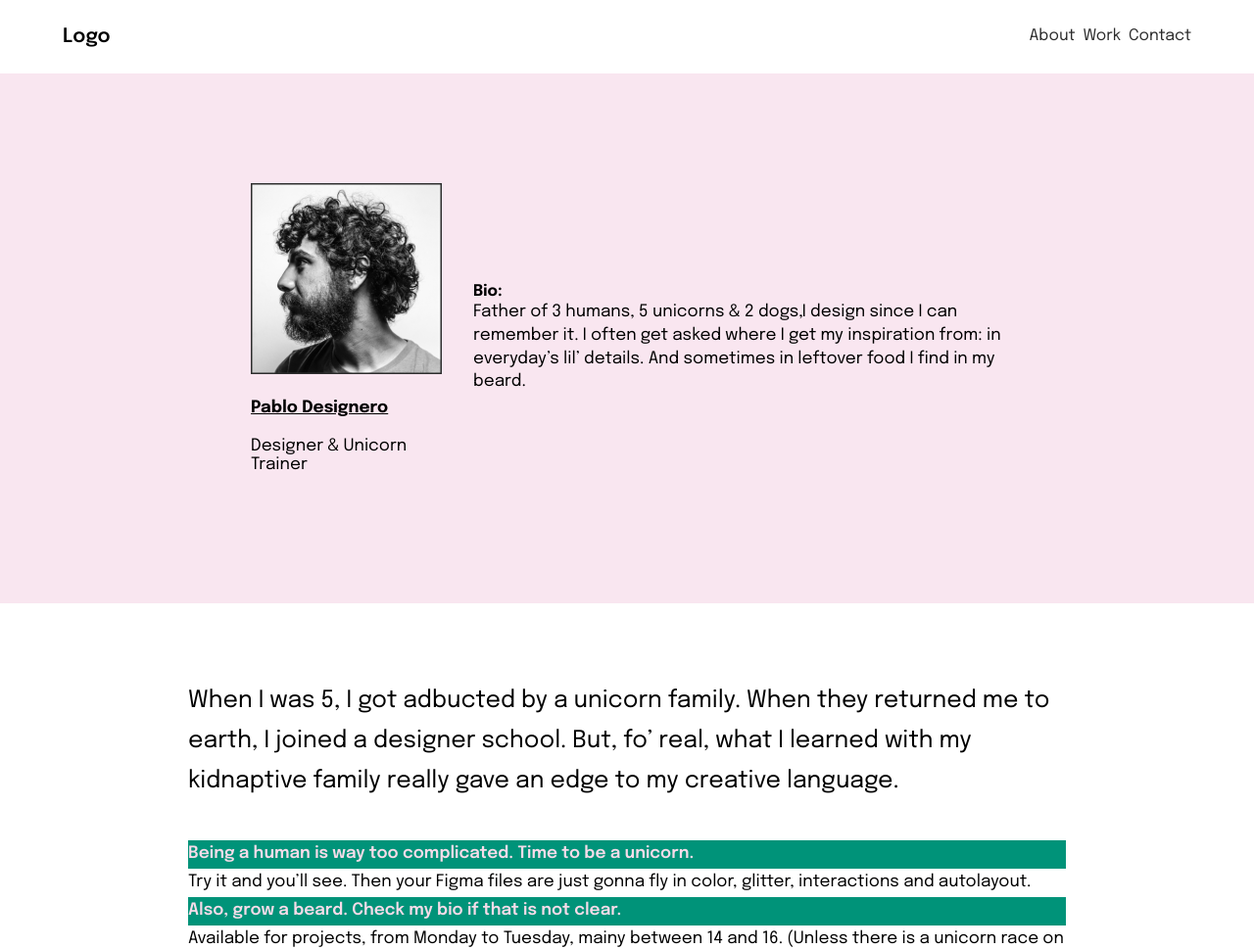
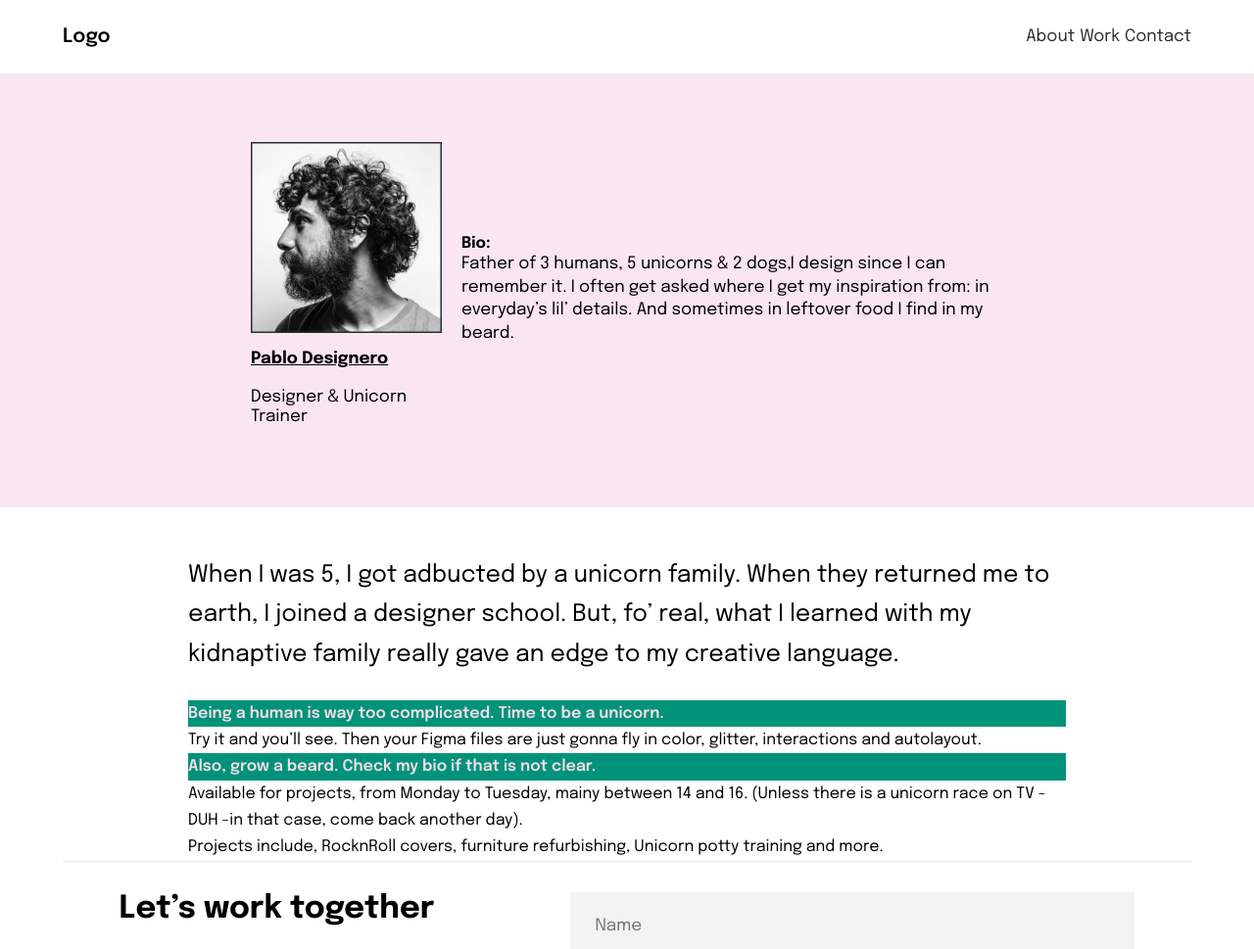
Before and after one commit to Angela07c/portfolio, a plain HTML site: page index.html in a window 1280 px wide. Shown: the top 969 px of the page at 98% size. Drawn offline with Linux system fonts and the light colour scheme.

Commit message:
Ajuste de todas las fuentes usando medidas relativas

```diff
--- a/css/main.css
+++ b/css/main.css
@@ -8,10 +8,16 @@
     --piggy-pink: #F6DCE9;
     --pink-lace: #F9E6F0;
     --white: #ffffff;
+
+
+    /**Forms */
     --height-input: 69px;
 
-    /**/
+    /**Anchors*/
     --color-menu-link: var( --charleston-green-v1 );
+
+    /** Fonts*/
+    --overall-font-size: 62.5%;
 }
 
 * {
@@ -20,25 +26,31 @@
     margin: 0;
     box-sizing: border-box;
 }
+html {
+    font-size: var(--overall-font-size);
+}
 
 body {
     font-family: "Epilogue", sans-serif;
+    font-size: 1.6rem;      /*16px*/
+
 }
 
 p {
     line-height: 1.4;
-    font-size: 17px;
+    font-size: 1.7rem;
 }
 
 /** Header */
 #logo {
-    font-size: 20px;
+    font-size: 2rem;
     font-weight: 600;
 }
 
 .menu-item a {
     text-decoration: none;
     color: var( --color-menu-link );
+    font-size: 1.7rem;
 }
 .menu-item a:hover {
     color: gray;
@@ -82,14 +94,27 @@ ul.main-menu {
 /** Main: Section Bio */
 .bio {
     background-color: var( --pink-lace);
+
 }
+
 
 .bio-content {
     padding: 4.8rem 0;
 }
 
+.biography {
+    margin-top: 6rem;
+ }
+
+ .biography-strong {
+    font-size: 1.7rem;
+ }
+.biography p{
+    font-size:1.7rem;
+}
+
 .avatar-name {
-    font-size: 17px;
+    font-size: 1.7rem;
     margin: 1.2rem 0;
 }
 
@@ -102,9 +127,7 @@ span.name-designer {
     font-weight: normal;
 }
 
-.biography {
-    margin-top: 6rem;
-}
+
 
 @media ( min-width: 768px ) {
     .bio-content {
@@ -127,12 +150,18 @@ span.name-designer {
 
 .description-content {
     padding-top: 5rem;
+
+}
+
+.description-content p {
+    font-size: 1.6rem;
 }
 
 .description-content *:first-child {
     margin-bottom: 2.5rem;
     font-weight: normal;
     line-height: 1.7;
+    font-size: 2.4rem;
 }
 
 .description-content p {
@@ -146,6 +175,10 @@ span.name-designer {
      font-weight: 600;
 }
 
+
+
+
+
 /** Footer */
 .footer-content {
     display: flex;
@@ -155,7 +188,18 @@ span.name-designer {
     border-top: 3px solid var(--anti-flash-white);
     padding: 3rem 0;
     }
-
+input::-webkit-input-placeholder {
+        font-size: 1.7rem;
+    }
+input:-moz-placeholder {
+        font-size: 1.7rem;
+ }
+input::-moz-placeholder {
+        font-size: 1.7rem;
+    }
+input::-ms-input-placeholder {
+        font-size: 1.7rem;
+    }
 
 @media (min-width: 768px){
     .footer-content {
@@ -165,9 +209,11 @@ span.name-designer {
 }
 .lets-work {
     flex-basis: 30%;
+
 }
 .lets-work h2 {
     margin-bottom: 2.4rem;
+    font-size: 3.2rem
 }
 ul.social-media {
     list-style: none;
@@ -198,6 +244,7 @@ ul.social-media {
     padding: 25px 85px;
     border: 1px solid transparent;
     margin: 1.6rem 0;
+    font-size: 2rem;
 }
 .btn--bg-black {
     background-color: var( --black );
```
